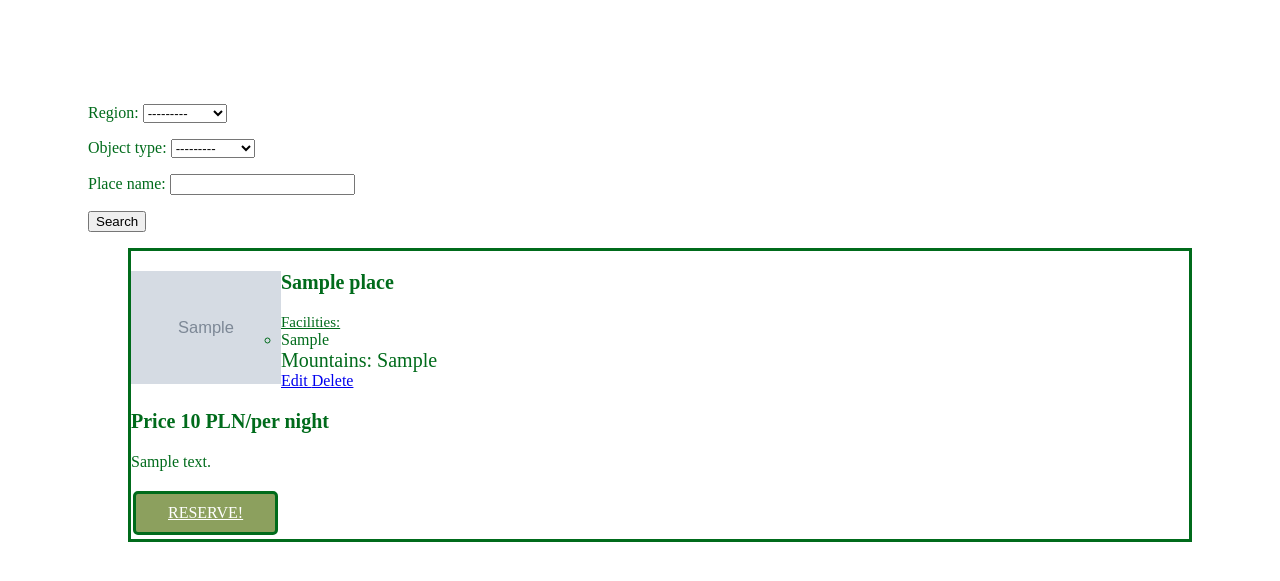
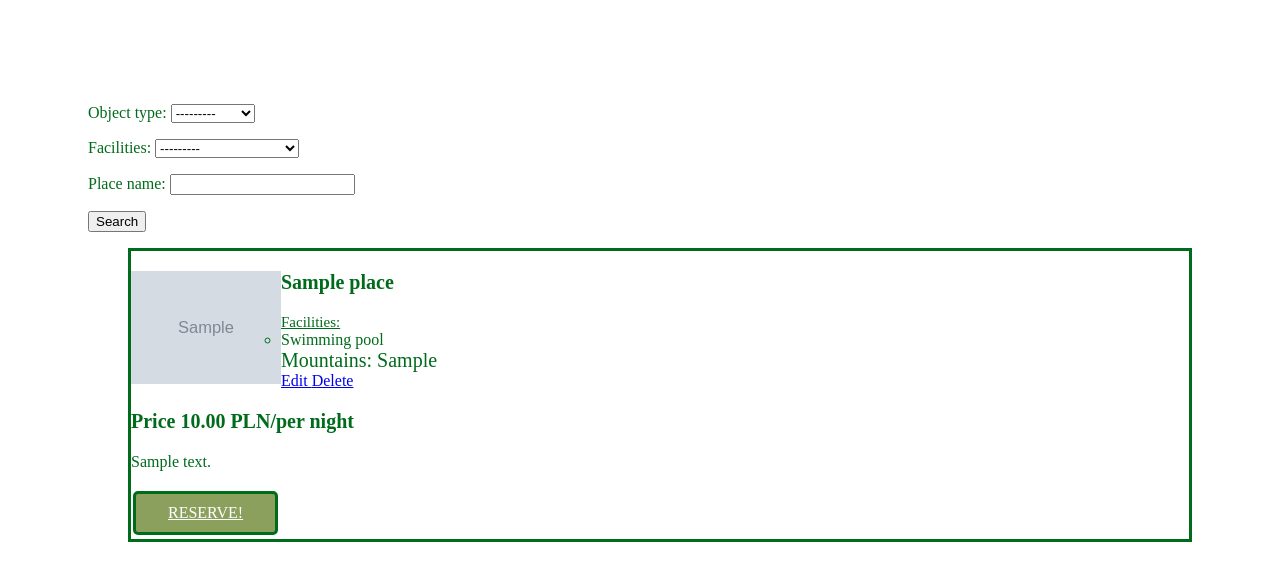
Before and after one commit to pawel-jasnowski/explore_poland_final_project, a Django app: page /test/place_filter/ in a window 1280 px wide. Shown: the top 581 px of the page. Run offline with Django 4.2, Linux system fonts and the light colour scheme; tables that the repository leaves empty hold one stand-in row (values such as "Sample post"); grey boxes marked "Sample" are stand-in pictures.

Commit message:
places.css and place.html and base.html ale imagines and filters.py

```diff
--- a/home_page_app/templates/home_page.html
+++ b/home_page_app/templates/home_page.html
@@ -18,7 +18,7 @@ Facilities with a swimming pool, terrace or barbecue area? You can find them all
 
         <div id="solid_box" class="margin3">
 <img src="{% static 'homepage/gory.jpg' %}">
-<a href="https://developer.mozilla.org/en-US/docs/Learn/Server-side/Django/Home_page">Mountain</a>
+<a href="test/mountain/">Mountain</a>
                     </div>
 
         <div id="solid_box" class="margin2">
--- a/places_app/admin.py
+++ b/places_app/admin.py
@@ -3,7 +3,7 @@ from .models import Places
 
 @admin.register(Places)
 class PlacesAdmin(admin.ModelAdmin):
-    fields =  ["place_name", "city", "region", "object_type", "facilities", "price_per_night", "description", "images"]
+    fields = ["place_name", "city", "region", "object_type", "facilities", "price_per_night", "description", "images"]
     list_display = ["place_name", "city", "region", "object_type", "price_per_night"]
     list_filter = ("region", )
     search_fields = ("place_name", "city", "region", "object_type", "facilities")
--- a/places_app/filters.py
+++ b/places_app/filters.py
@@ -15,4 +15,4 @@ class PlacesFilter(django_filters.FilterSet):
     #                                         coerce=strtobool)
     class Meta:
         model = Places
-        fields = ['region', 'object_type']
+        fields = ['object_type', 'facilities']
--- a/places_app/models.py
+++ b/places_app/models.py
@@ -1,4 +1,7 @@
-from django.db.models import Model, CharField, TextField, ImageField, IntegerField
+from django.db.models import Model, CharField, TextField, ImageField, IntegerField, DecimalField
+from multiselectfield import MultiSelectField
+from decimal import Decimal
+from django.core.validators import MinValueValidator
 
 
 REGION = {
@@ -13,14 +16,16 @@ OBJECT = {
     ("Cottage", "Cottage")
 }
 
+FACILITIES_CHOICES = ((1, 'Swimming pool'), (2, 'Free parking outside'), (3, 'Wi-Fi'), (4, 'Pet friendly'), (5, 'SPA'),
+                      (6, 'Private kitchen'), (7, 'Bike rating'), (8, 'BBQ Place'), (9, 'coffee maker'), (10, 'family room'))
 
 class Places(Model):
     place_name = CharField(max_length=120, blank=False, unique=True)
     city = CharField(max_length=50, null=False)
     region = CharField(max_length=20, choices=REGION, null=False, blank=False)
     object_type = CharField(max_length=20, choices=OBJECT)
-    price_per_night = IntegerField( null=False, blank=False)
-    facilities = CharField(max_length=100, null=False)
+    price_per_night = DecimalField(max_digits=10, decimal_places=2, validators=[MinValueValidator(Decimal('50.00'))])
+    facilities = MultiSelectField(choices=FACILITIES_CHOICES,  max_choices=10,  max_length=100, blank=False, null=False, default='')
     description = TextField(null=False)
     images = ImageField(upload_to="places_img", null=False, blank=False)
 
--- a/places_app/templates/filter.html
+++ b/places_app/templates/filter.html
@@ -1,3 +1,4 @@
+
 {% load static %}
 <!doctype html>
 <html lang="en">
@@ -19,9 +20,10 @@
 
         <ul>
         {% for place in filter.qs %}
-            <div class="card">
-<div class="card-body">
 
+
+<div class="card">
+            <div class="card-body">
                   <img src="{{ MEDIA_URL }}{{ place.images }}" class="places-img">
                   <div class="row">
                       <div class="col-9">
--- a/places_app/templates/place.html
+++ b/places_app/templates/place.html
@@ -2,7 +2,8 @@
 {% load static %}
 {#{% load bootstrap %}#}
 
-{% block title %} Lista ofert {% endblock %}
+{% block title %} Lista ofert
+{% endblock %}
 {% block site %}
     <a href="{% url 'new_place' %}"> Add place </a>
 
@@ -10,7 +11,8 @@
          <h2> Brak ofert miejsc. </h2>
     {% else %}
          <h2>Tu będą oferty: {{ places|length }}</h2>
-        {% for place in places %}
+        <h2>OFFERS: {{ object_list|length }}</h2>
+        {% for place in object_list %}
 
             <div class="card">
               <div class="card-body">
--- a/places_app/urls.py
+++ b/places_app/urls.py
@@ -1,6 +1,6 @@
 from django.urls import path
-from places_app.views import all_places, new_place, edit_place, delete_place, get_detail, place_filter
-
+from places_app.views import all_places, new_place, edit_place, delete_place, get_detail, place_filter, MountainView, \
+    PlacesView
 
 urlpatterns = [
     path('place_filter/', place_filter, name='place_filter'),
@@ -9,5 +9,7 @@ urlpatterns = [
     path('edit/<int:id>/', edit_place, name='edit_place'),
     path('delete/<int:id>/', delete_place, name='delete_place'),
     path('detail/<int:id>', get_detail, name='get_detail'),
+    path('mountain/', MountainView.as_view()),
+    path('places_list/', PlacesView.as_view()),
 
 ]
--- a/places_app/views.py
+++ b/places_app/views.py
@@ -1,5 +1,6 @@
 from django.contrib.auth.decorators import login_required
 from django.shortcuts import render, get_object_or_404, redirect
+from django.views.generic import ListView, View
 
 from .filters import PlacesFilter
 from .models import Places
@@ -16,18 +17,15 @@ from .forms import PlacesForm
 #     }
 #     return render(request, 'place.html', context)
 
+class PlacesView(View):
+    template_name="place.html"
+    def get(self, request):
+        return render(request, template_name='place.html', context={'places': Places.objects.all()})
 def all_places(request):
     all_offers = Places.objects.all()
     # filter_offers = PlacesFilter(request.GET, queryset=all_offers)
     # return render(request, 'place.html', {'filter': filter_offers})
     return render(request, 'place.html', {'places': all_offers})
-
-# def filter(request):
-#     place = Places.objects.get(pk=id)
-#     myFilter = PlacesFilter()
-#     context={'place':place, "myFilter":myFilter}
-#     return render(request, 'place.html', context)
-
 
 def new_place(request):
     form = PlacesForm(request.POST or None, request.FILES or None)
@@ -73,3 +71,10 @@ def place_filter(request):
     all_offers = Places.objects.all()
     filter_offers = PlacesFilter(request.GET, queryset=all_offers)
     return render(request, 'filter.html', {'filter': filter_offers})
+
+class MountainView(ListView):
+    # all_offers = Places.objects.all()
+    template_name="place.html"
+
+    def get_queryset(self):
+        return Places.objects.filter(region__startswith='M')
```
Also changed, not shown: places_app/migrations/0005_alter_places_facilities_alter_places_object_type_and_more.py (added), places_app/migrations/0006_alter_places_object_type.py (added), places_app/migrations/0007_alter_places_object_type.py (added), places_app/migrations/0008_alter_places_object_type_alter_places_region.py (added).
